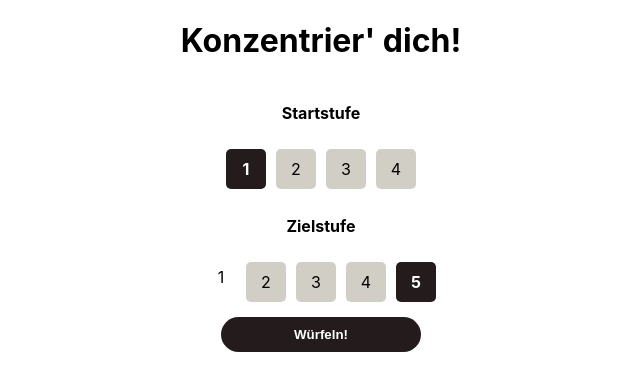
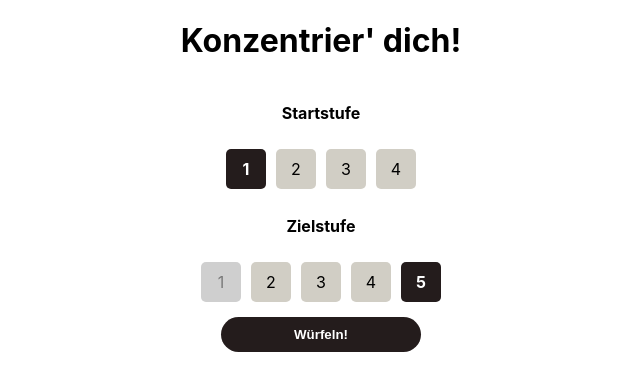
Before and after one commit to Caroline-Thies/dice-redesign, a React (Create React App) app: page / in a window 1280 px wide. Shown: the top 390 px of the page, without its empty margins (319-959 px from the left). Built offline with nearby package versions, Linux system fonts and the light colour scheme.

Commit message:
add Styling for disabled radio input

```diff
--- a/src/App.css
+++ b/src/App.css
@@ -47,9 +47,22 @@ body {
   display: none;
 }
 
+.radio__input__disabled {
+  display: none;
+}
+
 .radio__label {
   margin: 5px;
   background-color: #d1cec5;
+  cursor: pointer;
+  border-radius: 5px;
+  transition: background-color 0.1s;
+}
+
+.radio__label__disabled {
+  margin: 5px;
+  background-color: #CFCFCF;
+  color: #787878;
   cursor: pointer;
   border-radius: 5px;
   transition: background-color 0.1s;
```
